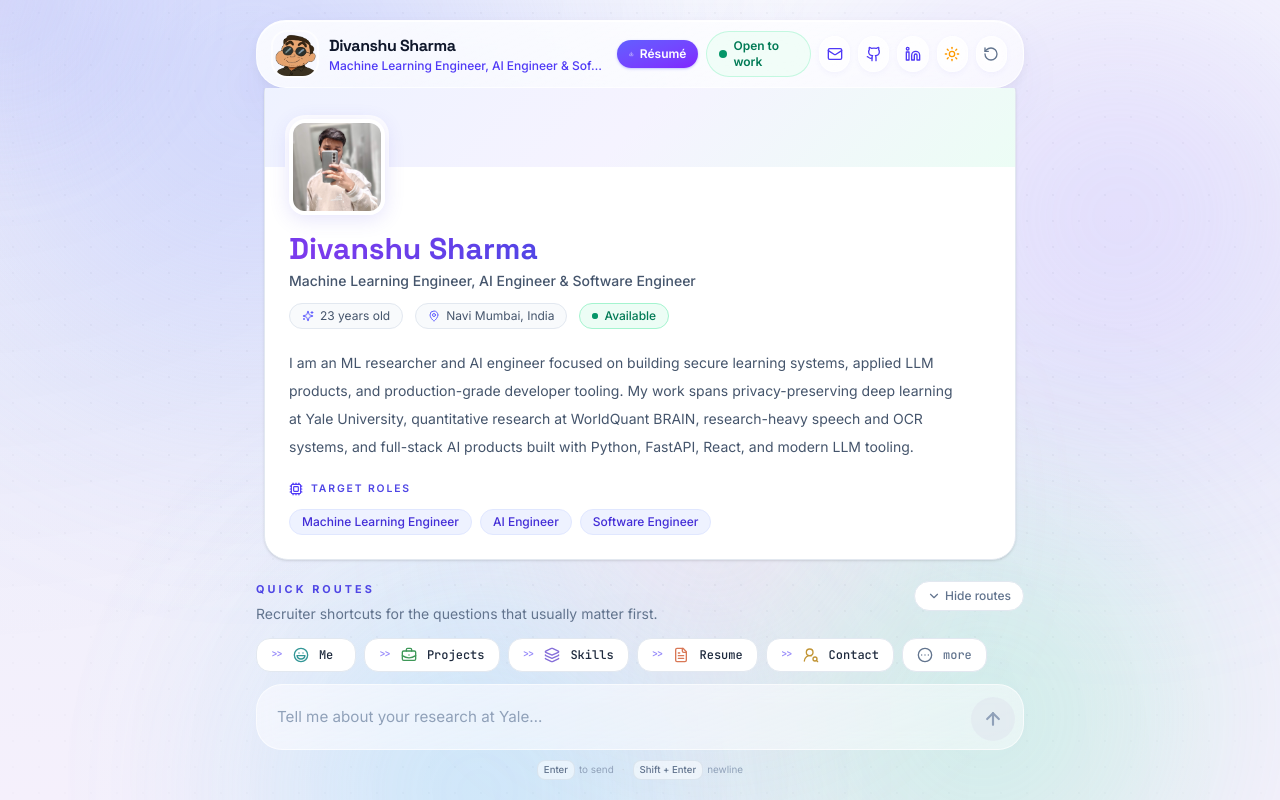
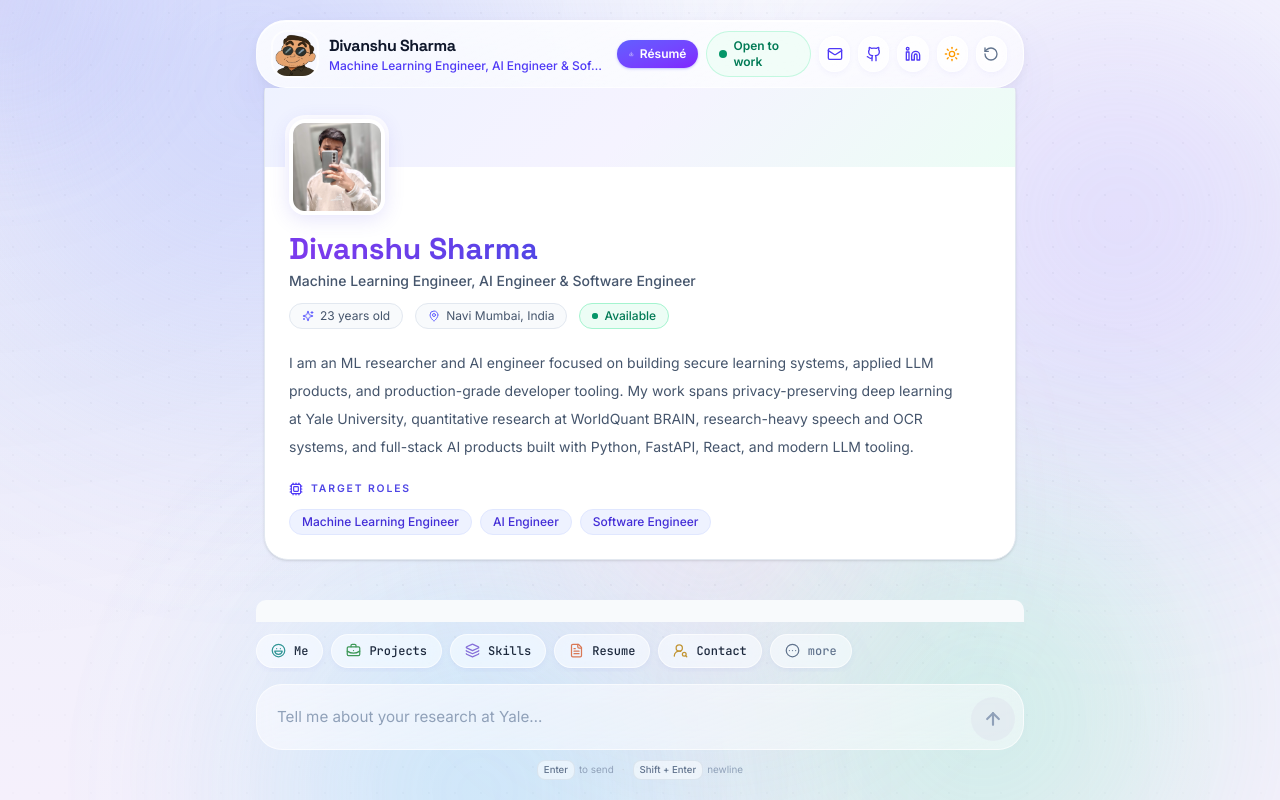
Before and after one commit to sdivyanshu90/my_portfolio, a Next.js app: page / in a window 1280 px wide. Both pictures are taken after a click on the button "Who are you?". Built offline with nearby package versions, Linux system fonts and the light colour scheme.

Commit message:
feat(chat): compact quick-route chip row with dark-mode support

```diff
--- a/src/components/chat/HelperBoost.tsx
+++ b/src/components/chat/HelperBoost.tsx
@@ -5,9 +5,7 @@ import { motion } from "framer-motion";
 import {
   BriefcaseBusiness,
   BriefcaseIcon,
-  ChevronDown,
   ChevronRight,
-  ChevronUp,
   CircleEllipsis,
   CodeIcon,
   FileText,
@@ -115,7 +113,6 @@ export default function HelperBoost({
   submitQuery,
   handlePresetReply,
 }: HelperBoostProps) {
-  const [isVisible, setIsVisible] = useState(true);
   const [open, setOpen] = useState(false);
 
   const handleQuestionClick = (questionKey: string) => {
@@ -146,53 +143,18 @@ export default function HelperBoost({
     setOpen(false);
   };
 
-  const toggleVisibility = () => {
-    setIsVisible(!isVisible);
-  };
-
   return (
     <>
       <Drawer.Root open={open} onOpenChange={setOpen}>
-        <div className="w-full min-w-0 space-y-3">
-          <div className="flex items-start justify-between gap-4">
-            <div className="min-w-0">
-              <p className="section-kicker">Quick Routes</p>
-              <p className="text-safe-wrap mt-1 text-sm leading-6 text-slate-500">
-                Recruiter shortcuts for the questions that usually matter first.
-              </p>
-            </div>
-
-            <button
-              onClick={toggleVisibility}
-              className="inline-flex items-center gap-1 rounded-full border border-slate-200 bg-white px-3 py-1.5 text-xs font-medium text-slate-500 transition hover:bg-white"
-            >
-              {isVisible ? (
-                <>
-                  <ChevronDown size={14} />
-                  Hide routes
-                </>
-              ) : (
-                <>
-                  <ChevronUp size={14} />
-                  Show routes
-                </>
-              )}
-            </button>
-          </div>
-
-          {isVisible && (
-            <div className="flex w-full min-w-0 flex-wrap gap-2">
+        <div className="custom-scrollbar flex w-full min-w-0 items-center gap-2 overflow-x-auto pb-1">
           {questionConfig.map(({ key, color, icon: Icon }) => (
             <button
               key={key}
               onClick={() => handleQuestionClick(key)}
-                  className="flex h-auto min-w-[100px] max-w-full flex-shrink-0 cursor-pointer items-center gap-2.5 rounded-xl border border-slate-200 bg-white px-3.5 py-2 backdrop-blur-sm transition hover:-translate-y-0.5 hover:border-indigo-500/30 hover:bg-slate-100 active:scale-[0.98]"
+              className="glass-chip glass-hover shine flex h-auto flex-shrink-0 cursor-pointer items-center gap-2 rounded-full px-3.5 py-2 active:scale-[0.98]"
             >
-                  <span className="font-mono text-[0.62rem] font-semibold text-indigo-600 opacity-60">
-                    &gt;&gt;
-                  </span>
-                  <Icon size={16} strokeWidth={2} color={color} />
-                  <span className="text-safe-wrap text-left font-mono text-xs font-medium text-slate-800">
+              <Icon size={15} strokeWidth={2} color={color} />
+              <span className="text-safe-wrap text-left font-mono text-xs font-medium text-slate-800 dark:text-slate-200">
                 {key}
               </span>
             </button>
@@ -200,23 +162,18 @@ export default function HelperBoost({
 
           <Drawer.Trigger className="group relative flex flex-shrink-0 items-center justify-center">
             <motion.div
-                  className="flex h-auto cursor-pointer items-center gap-2.5 rounded-xl border border-slate-200 bg-white px-3.5 py-2 text-xs text-slate-500 backdrop-blur-sm transition-all duration-200 hover:-translate-y-0.5 hover:border-indigo-500/30 hover:bg-slate-100"
+              className="glass-chip glass-hover shine flex h-auto cursor-pointer items-center gap-2 rounded-full px-3.5 py-2 text-xs text-slate-500 dark:text-slate-300"
               whileTap={{ scale: 0.98 }}
             >
-                  <CircleEllipsis
-                    className="h-[16px] w-[16px]"
-                    strokeWidth={2}
-                  />
+              <CircleEllipsis className="h-[15px] w-[15px]" strokeWidth={2} />
               <span className="font-mono text-xs font-medium">more</span>
             </motion.div>
           </Drawer.Trigger>
         </div>
-          )}
-        </div>
 
         <Drawer.Portal>
           <Drawer.Overlay className="fixed inset-0 z-100 bg-slate-900/40 backdrop-blur-lg" />
-          <Drawer.Content className="fixed right-0 bottom-0 left-0 z-100 mt-24 flex h-[84%] flex-col rounded-t-[28px] border border-slate-200 bg-slate-50 outline-none lg:h-[68%]">
+          <Drawer.Content className="fixed right-0 bottom-0 left-0 z-100 mt-24 flex h-[84%] flex-col rounded-t-[28px] border border-slate-200 bg-slate-50 outline-none lg:h-[68%] dark:border-white/10 dark:bg-slate-900">
             <div className="flex-1 overflow-y-auto rounded-t-[28px] p-4 sm:p-6">
               <div className="mx-auto max-w-md space-y-4">
                 <div
@@ -225,7 +182,7 @@ export default function HelperBoost({
                 />
                 <div className="mx-auto w-full max-w-md">
                   <p className="section-kicker">Question Library</p>
-                  <h3 className="font-display text-safe-balance mt-3 text-3xl font-semibold tracking-tight text-slate-900">
+                  <h3 className="font-display text-safe-balance mt-3 text-3xl font-semibold tracking-tight text-slate-900 dark:text-white">
                     Browse the deeper prompt set.
                   </h3>
                   <div className="space-y-8 pb-16">
@@ -267,12 +224,12 @@ function CategorySection({
     <div className="space-y-3">
       <div className="flex items-center gap-2.5 px-1">
         <Icon className="h-5 w-5 text-indigo-600" />
-        <Drawer.Title className="font-display text-[22px] font-medium text-slate-900">
+        <Drawer.Title className="font-display text-[22px] font-medium text-slate-900 dark:text-white">
           {name}
         </Drawer.Title>
       </div>
 
-      <Separator className="my-4 bg-slate-200" />
+      <Separator className="my-4 bg-slate-200 dark:bg-white/10" />
 
       <div className="space-y-3">
         {questions.map((question) => (
@@ -306,19 +263,14 @@ function QuestionItem({ question, onClick, isSpecial }: QuestionItemProps) {
         "transition-all",
         "focus:outline-none focus-visible:ring-2 focus-visible:ring-[#0b544b]",
         isSpecial
-          ? "border-transparent bg-indigo-600 text-white"
-          : "border-slate-200 bg-white text-slate-800",
+          ? "border-transparent bg-indigo-600 text-white hover:bg-indigo-700"
+          : "border-slate-200 bg-white text-slate-800 hover:bg-slate-50 dark:border-white/10 dark:bg-slate-800 dark:text-slate-100 dark:hover:bg-slate-700",
       )}
       onClick={onClick}
       onHoverStart={() => setIsHovered(true)}
       onHoverEnd={() => setIsHovered(false)}
-      whileHover={{
-        backgroundColor: isSpecial ? undefined : "#ffffff",
-      }}
-      whileTap={{
-        scale: 0.98,
-        backgroundColor: isSpecial ? undefined : "#f8fafc",
-      }}
+      whileHover={{ y: -1 }}
+      whileTap={{ scale: 0.98 }}
     >
       <div className="flex min-w-0 items-center">
         {isSpecial && <Sparkles className="mr-2 h-4 w-4 text-white" />}
```
Lines whose indentation alone changed are shown as unchanged.
